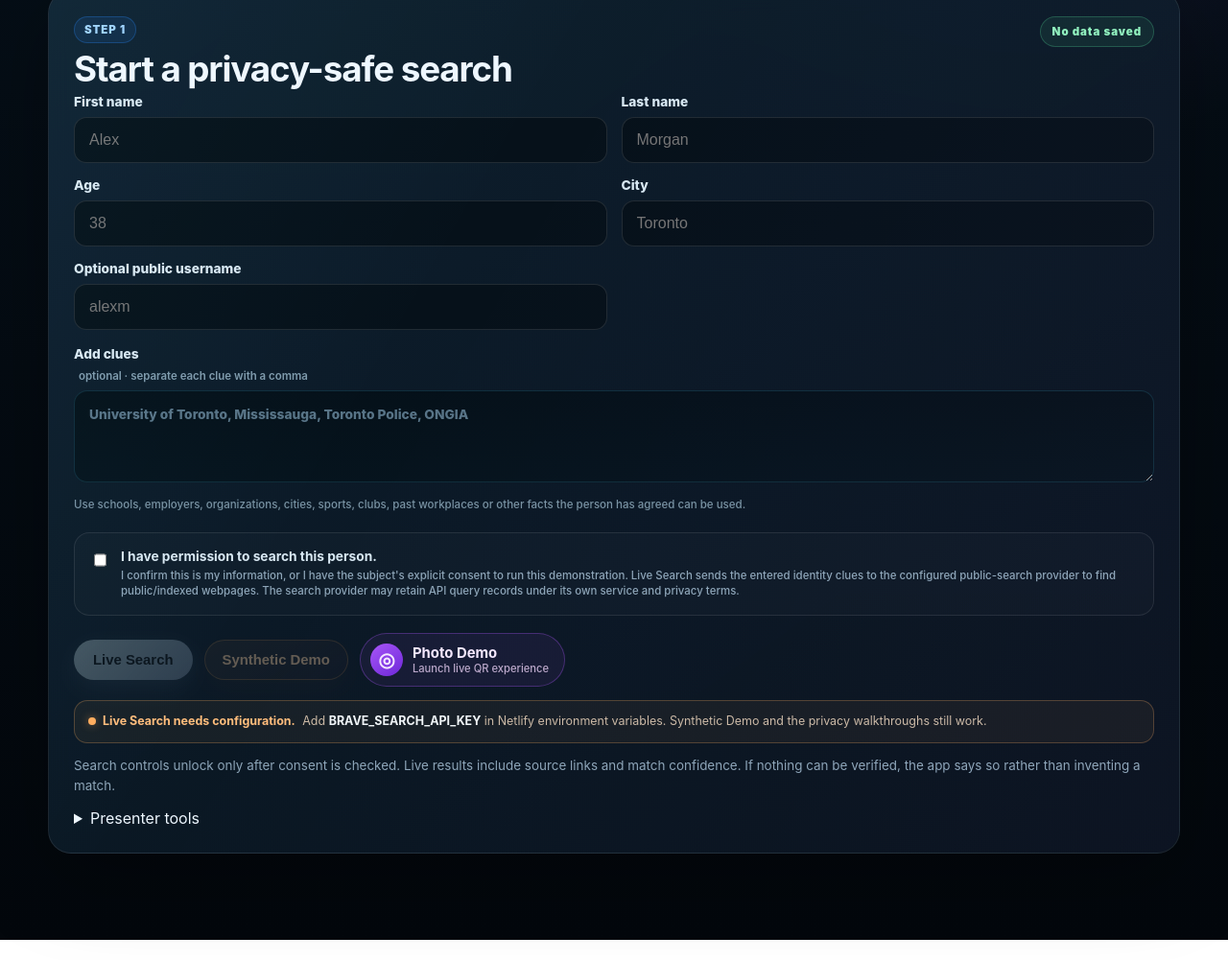
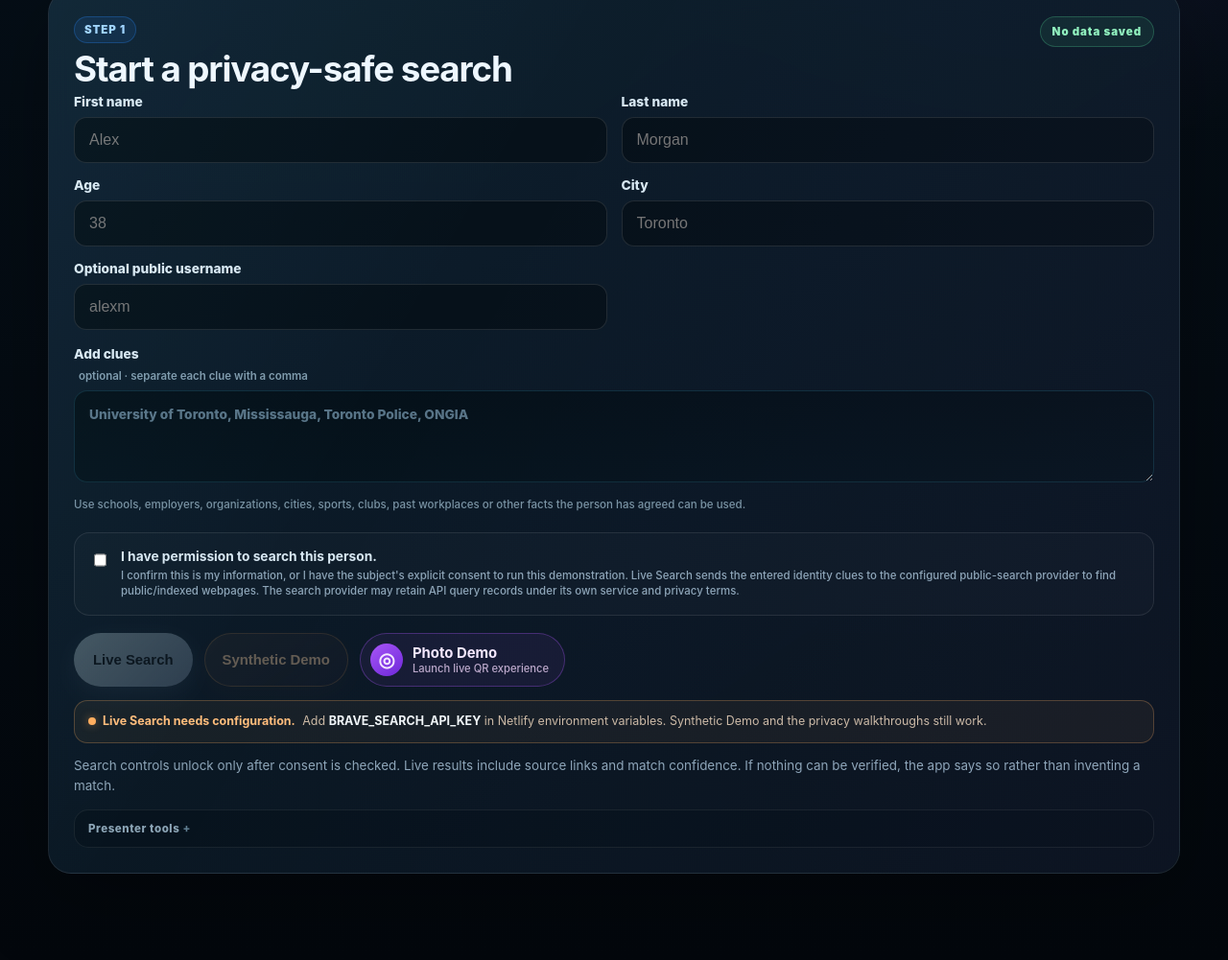
Before and after one commit to HammerHtime/sm_profile_toool, a website: page index.html in a window 1280 px wide. Shown: the part 511-1512 px from the top of the page at 96% size. Before the commit the page ends 1491 px from the top, so only its background shows below. Drawn offline with Linux system fonts and the light colour scheme; no server answers.

Commit message:
Style advanced presenter tools separately

```diff
--- a/styles.css
+++ b/styles.css
@@ -1808,3 +1808,39 @@ body.reportDeckActive{overflow:hidden}
   .reportDeck .platformDesc{display:none}
   .devicePrivacyGrid .platformCard,.reportDeck #deviceParentGrid .platformCard{min-height:180px}
 }
+
+
+/* Keep advanced imports out of the primary audience-facing choices */
+.primaryModes{align-items:stretch}
+.presenterTools{
+  margin-top:14px;
+  border:1px solid rgba(255,255,255,.07);
+  border-radius:15px;
+  background:rgba(5,14,22,.38);
+  overflow:hidden
+}
+.presenterTools summary{
+  cursor:pointer;
+  list-style:none;
+  padding:12px 14px;
+  color:#8ca5b6;
+  font-size:.72rem;
+  font-weight:850;
+  letter-spacing:.05em
+}
+.presenterTools summary::-webkit-details-marker{display:none}
+.presenterTools summary::after{content:" +";color:#5f7d90}
+.presenterTools[open] summary::after{content:" −"}
+.presenterToolsBody{
+  display:flex;
+  align-items:center;
+  justify-content:space-between;
+  gap:16px;
+  padding:0 14px 14px
+}
+.presenterToolsBody>div{display:flex;flex-direction:column;gap:3px}
+.presenterToolsBody strong{font-size:.78rem}
+.presenterToolsBody small{color:#738c9d;font-size:.65rem;line-height:1.4;max-width:720px}
+@media(max-width:700px){
+  .presenterToolsBody{flex-direction:column;align-items:stretch}
+}
```
